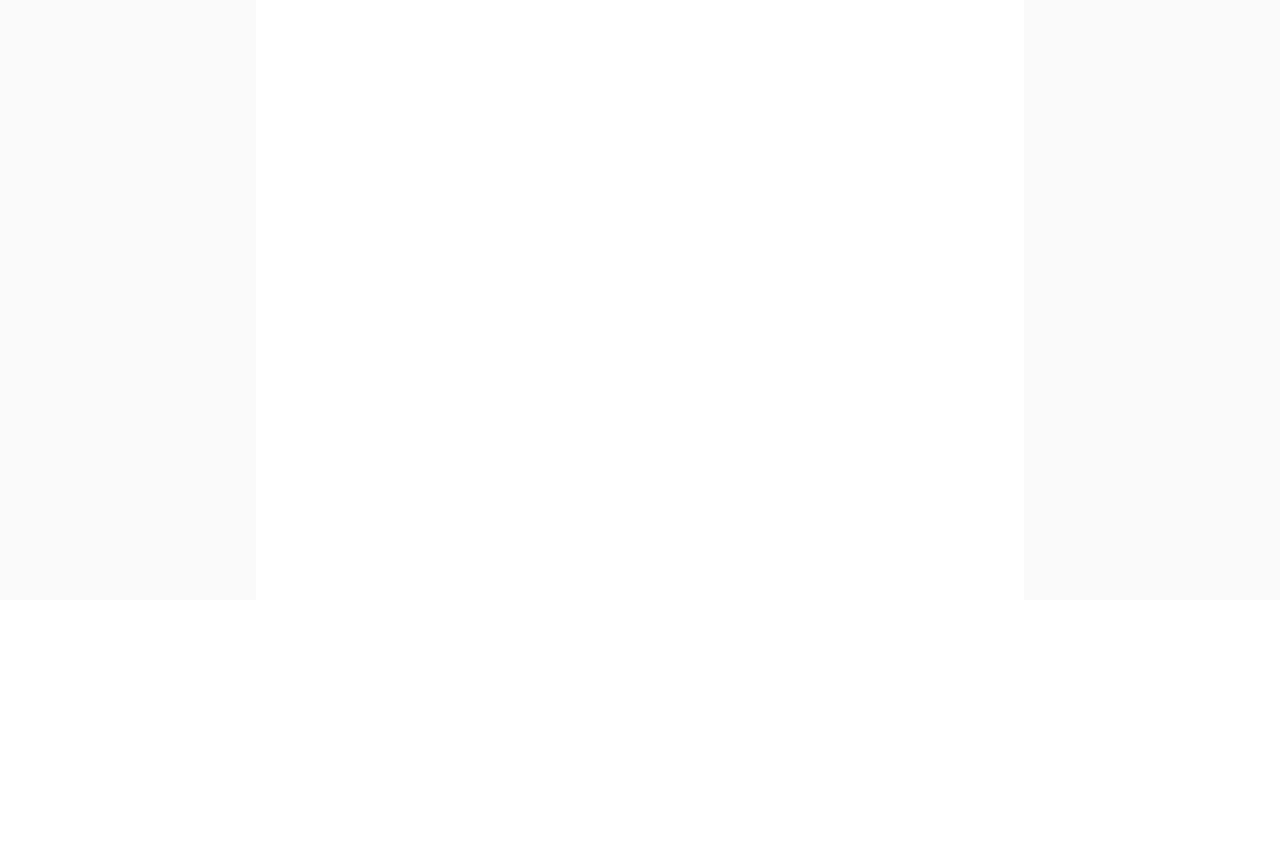
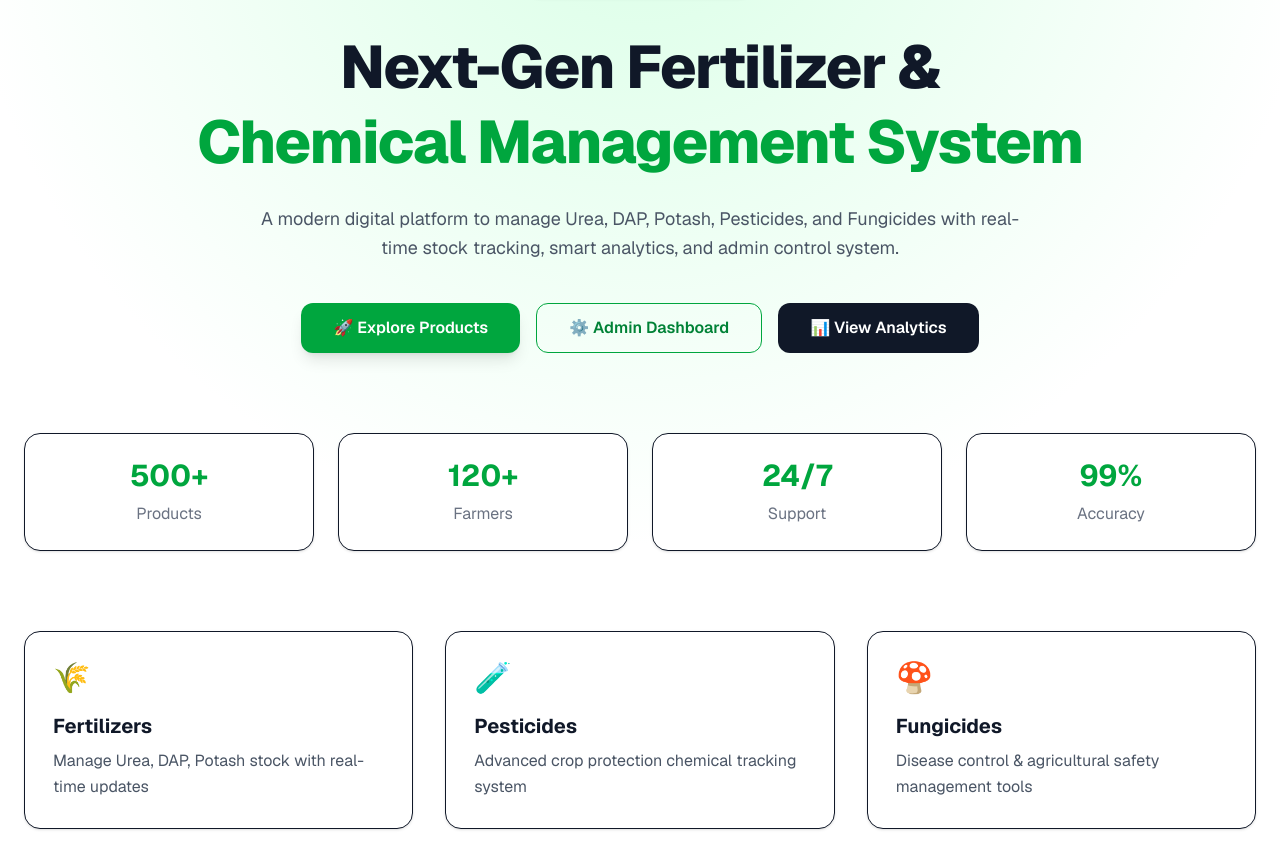
Before and after one commit to Mamun123123123/Fertilizer_and_chemicals, a Next.js app: page / in a window 1280 px wide. Shown: the part 200-1068 px from the top of the page. Before the commit the page ends 800 px from the top, so only its background shows below. Built offline with nearby package versions, Linux system fonts and the light colour scheme.

Commit message:
add Home section

```diff
--- a/src/app/page.js
+++ b/src/app/page.js
@@ -1,8 +1,101 @@
-
 export default function Home() {
   return (
-    <div className="flex flex-col flex-1 items-center justify-center bg-zinc-50 font-sans dark:bg-black">
-      <main className="flex flex-1 w-full max-w-3xl flex-col items-center justify-between py-32 px-16 bg-white dark:bg-black sm:items-start">
+    <div className="min-h-screen bg-white text-gray-900 font-sans relative overflow-hidden">
+
+
+      <div className="absolute inset-0 bg-[radial-gradient(circle_at_top,_#d9ffe6,_transparent_55%)] pointer-events-none" />
+
+      <main className="relative max-w-7xl mx-auto px-6 py-24">
+
+
+        <section className="text-center">
+
+          <div className="inline-flex items-center gap-2 px-5 py-2 rounded-full bg-green-50 text-green-700 text-sm font-semibold shadow-sm border">
+            🌿 Smart Agro Platform • v1.0
+          </div>
+
+          <h1 className="mt-8 text-5xl md:text-6xl font-extrabold leading-tight tracking-tight">
+            Next-Gen Fertilizer & <br />
+            <span className="text-green-600">Chemical Management System</span>
+          </h1>
+
+          <p className="mt-6 text-gray-600 text-lg max-w-3xl mx-auto leading-relaxed">
+            A modern digital platform to manage Urea, DAP, Potash, Pesticides, and Fungicides with real-time stock tracking, smart analytics, and admin control system.
+          </p>
+
+          <div className="mt-10 flex flex-wrap justify-center gap-4">
+
+            <button className="px-8 py-3 rounded-xl bg-green-600 text-white font-semibold shadow-lg hover:shadow-2xl hover:-translate-y-1 transition">
+              🚀 Explore Products
+            </button>
+
+            <button className="px-8 py-3 rounded-xl border border-green-600 text-green-700 font-semibold hover:bg-green-50 hover:-translate-y-1 transition">
+              ⚙️ Admin Dashboard
+            </button>
+
+            <button className="px-8 py-3 rounded-xl bg-gray-900 text-white font-semibold hover:bg-black hover:-translate-y-1 transition">
+              📊 View Analytics
+            </button>
+
+          </div>
+
+        </section>
+
+        <section className="mt-20 grid grid-cols-2 md:grid-cols-4 gap-6 text-center">
+
+          {[
+            ["500+", "Products"],
+            ["120+", "Farmers"],
+            ["24/7", "Support"],
+            ["99%", "Accuracy"]
+          ].map(([num, label], i) => (
+            <div key={i} className="p-6 rounded-2xl border bg-white shadow-sm hover:shadow-md transition">
+              <h3 className="text-3xl font-bold text-green-600">{num}</h3>
+              <p className="text-gray-500 mt-2">{label}</p>
+            </div>
+          ))}
+
+        </section>
+
+
+        <section className="mt-20 grid md:grid-cols-3 gap-8">
+
+          {[
+            {
+              icon: "🌾",
+              title: "Fertilizers",
+              desc: "Manage Urea, DAP, Potash stock with real-time updates"
+            },
+            {
+              icon: "🧪",
+              title: "Pesticides",
+              desc: "Advanced crop protection chemical tracking system"
+            },
+            {
+              icon: "🍄",
+              title: "Fungicides",
+              desc: "Disease control & agricultural safety management tools"
+            }
+          ].map((item, i) => (
+            <div
+              key={i}
+              className="group p-7 rounded-2xl border bg-white shadow-sm hover:shadow-2xl hover:-translate-y-2 transition duration-300"
+            >
+              <div className="text-3xl">{item.icon}</div>
+
+              <h2 className="mt-4 text-xl font-bold group-hover:text-green-600 transition">
+                {item.title}
+              </h2>
+
+              <p className="text-gray-600 mt-2 leading-relaxed">
+                {item.desc}
+              </p>
+
+
+            </div>
+          ))}
+
+        </section>
 
       </main>
     </div>
--- a/src/components/Navbar.jsx
+++ b/src/components/Navbar.jsx
@@ -5,8 +5,11 @@ import { useState } from "react";
 export default function Navbar() {
   const [menuOpen, setMenuOpen] = useState(false);
 
+  const closeMenu = () => setMenuOpen(false);
+
   return (
-    <nav className="bg-green-700 text-white px-6 py-4">
+    <nav className="bg-green-700 text-white px-6 py-4 shadow-md">
+
       <div className="flex justify-between items-center">
 
 
@@ -14,8 +17,7 @@ export default function Navbar() {
           AgroShop
         </Link>
 
-
-        <div className="hidden md:flex gap-6">
+        <div className="hidden md:flex gap-6 font-medium">
           <Link href="/">Home</Link>
           <Link href="/category/fertilizer">Fertilizer</Link>
           <Link href="/category/pesticide">Pesticide</Link>
@@ -26,24 +28,28 @@ export default function Navbar() {
 
 
         <button
-          className="md:hidden"
+          className="md:hidden text-2xl"
           onClick={() => setMenuOpen(!menuOpen)}
         >
           ☰
         </button>
+
       </div>
 
 
       {menuOpen && (
-        <div className="flex flex-col gap-4 mt-4 md:hidden">
-          <Link href="/">Home</Link>
-          <Link href="/category/fertilizer">Fertilizer</Link>
-          <Link href="/category/pesticide">Pesticide</Link>
-          <Link href="/category/fungicide">Fungicide</Link>
-          <Link href="/products">Products</Link>
-          <Link href="/admin/dashboard">Admin</Link>
+        <div className="flex flex-col gap-4 mt-4 md:hidden bg-green-800 p-4 rounded-lg">
+
+          <Link href="/" onClick={closeMenu}>Home</Link>
+          <Link href="/category/fertilizer" onClick={closeMenu}>Fertilizer</Link>
+          <Link href="/category/pesticide" onClick={closeMenu}>Pesticide</Link>
+          <Link href="/category/fungicide" onClick={closeMenu}>Fungicide</Link>
+          <Link href="/products" onClick={closeMenu}>Products</Link>
+          <Link href="/admin/dashboard" onClick={closeMenu}>Admin</Link>
+
         </div>
       )}
+
     </nav>
   );
 }
```
